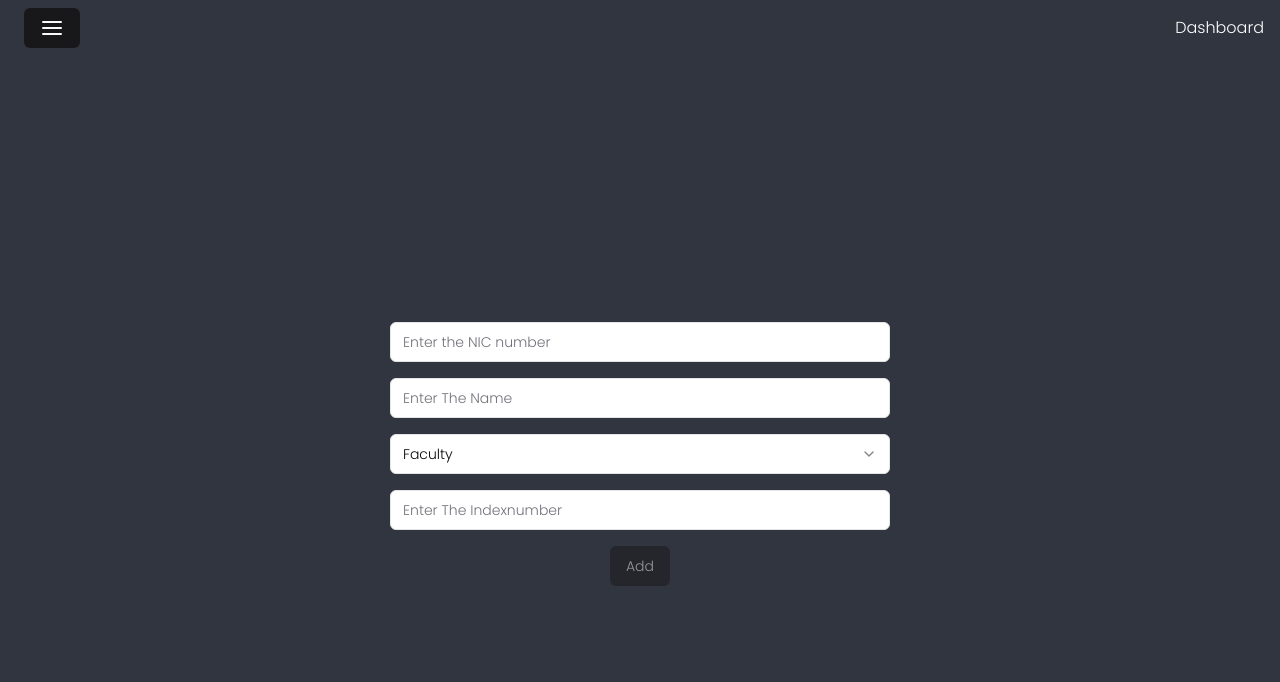
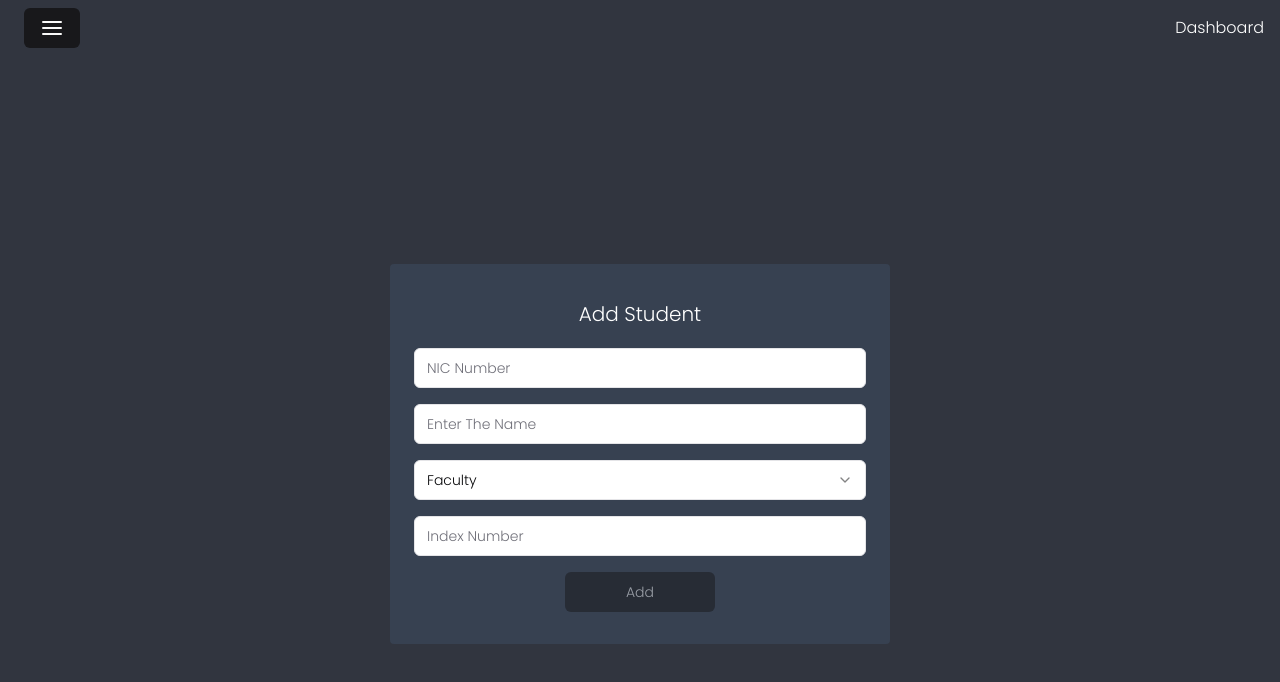
Before and after one commit to SPM-TECH/Library-Management, a React (Vite) app in the folder front-end/: page /Users in a window 1280 px wide. Shown: the top 682 px of the page. Built offline with nearby package versions, Linux system fonts and the light colour scheme.

Commit message:
styles changes in input

```diff
--- a/front-end/package.json
+++ b/front-end/package.json
@@ -30,6 +30,7 @@
   },
   "devDependencies": {
     "@types/node": "^20.5.9",
+    "@types/randomcolor": "^0.5.7",
     "@types/react": "^18.2.15",
     "@types/react-dom": "^18.2.7",
     "@typescript-eslint/eslint-plugin": "^6.0.0",
--- a/front-end/src/api/users.ts
+++ b/front-end/src/api/users.ts
@@ -21,11 +21,8 @@ export async function getUserByNic(nic: string) {
   return data;
 }
 
-export async function addUser(Data:Object) {
-  //console.log(Data)
-const { data } = await axios.post<User>(`${API_URL}/`,{
-  Data
-});
+export async function addUser(Data: Partial<User>) {
+  const { data } = await axios.post<User>(`${API_URL}/`, Data);
   return data;
 }
 
--- a/front-end/src/components/charts/ServicePieChart.tsx
+++ b/front-end/src/components/charts/ServicePieChart.tsx
@@ -3,7 +3,6 @@ import { useQuery } from "react-query";
 import { getServicesCount } from "@/api/admin";
 import randomColor from "randomcolor";
 import { Skeleton } from "../../components/ui/skeleton";
-import { types } from "util";
 
 const ServicePieChart = () => {
   const { data, isLoading } = useQuery("services", getServicesCount);
@@ -26,7 +25,15 @@ const ServicePieChart = () => {
               layout="horizontal"
               verticalAlign="bottom"
               align="center"
-              wrapperStyle={{ fontSize: "15px", marginTop: 50,columnCount:4,columnGap:20,display:"flex",flexDirection:"row",columnSpan:"revert" }}
+              wrapperStyle={{
+                fontSize: "15px",
+                marginTop: 50,
+                columnCount: 4,
+                columnGap: 20,
+                display: "flex",
+                flexDirection: "row",
+                columnSpan: "revert",
+              }}
             />
             <Pie
               data={datapie}
--- a/front-end/src/pages/Optionpannel.tsx
+++ b/front-end/src/pages/Optionpannel.tsx
@@ -17,6 +17,7 @@ import { getServices } from "@/api/service";
 import { addOptions } from "@/api/users";
 import { useGlobalContext } from "@/context/GlobalContext";
 import { useNavigate } from "react-router-dom";
+import { Loader2 } from "lucide-react";
 
 const options = [
   BookOpenCheck,
@@ -33,12 +34,13 @@ const options = [
 
 export default function Optionpannel() {
   const { data } = useQuery("services", getServices);
-  const { selectedServices, user } = useGlobalContext();
+  const { selectedServices, user, setUser } = useGlobalContext();
   const navigate = useNavigate();
 
   const optionMutation = useMutation({
     mutationFn: async () => await addOptions(user, selectedServices),
     onSuccess: () => {
+      setUser("");
       navigate("/thankyou");
     },
   });
@@ -66,10 +68,13 @@ export default function Optionpannel() {
           <Button
             size="lg"
             disabled={selectedServices.length === 0}
-            className="bg-blue-800"
+            className="w-[300px]"
             onClick={() => optionMutation.mutate()}
           >
-            Submit Your Choices
+            {optionMutation.isLoading && (
+              <Loader2 className="animate-spin mr-2" />
+            )}
+            {optionMutation.isLoading ? "Submitting.." : "Submit Your Choices"}
           </Button>
         </div>
       </div>
--- a/front-end/src/pages/UsersAddpage.tsx
+++ b/front-end/src/pages/UsersAddpage.tsx
@@ -1,11 +1,10 @@
-import { useQuery } from "react-query";
+import { useMutation } from "react-query";
 import { addUser } from "../api/users";
 
 import { Button } from "../components/ui/button";
 import { Input } from "../components/ui/input";
 
 import { useState } from "react";
-import { useGlobalContext } from "@/context/GlobalContext";
 import Layout from "@/components/Layout";
 import {
   Select,
@@ -14,6 +13,7 @@ import {
   SelectTrigger,
   SelectValue,
 } from "../components/ui/select";
+import { Loader2 } from "lucide-react";
 
 const UsersAddpage = () => {
   const [input, setInput] = useState({
@@ -22,21 +22,19 @@ const UsersAddpage = () => {
     index_number: "",
     user_name: "",
   });
-  const [enabled, setEnabled] = useState(false);
   const [errMsg, setErrMsg] = useState("");
 
-  const { setUser } = useGlobalContext();
-
-  const { data, isLoading, isRefetching } = useQuery(
-    ["user"],
-    async () => await addUser(input),
-    {
-      enabled: enabled,
-      onSuccess: (data) => {
-        setUser(data.nic_number);
+  const add = useMutation({
+    mutationFn: async () => await addUser(input),
+    onSuccess: () => {
+      setInput({
+        nic_number: "",
+        faculty: "",
+        index_number: "",
+        user_name: "",
+      });
     },
-    }
-  );
+  });
 
   const handleClick = () => {
     //console.log(input)
@@ -45,18 +43,19 @@ const UsersAddpage = () => {
       setErrMsg("Not a valid nic number");
       return;
     }
-    setEnabled(true);
+    add.mutate();
   };
 
   return (
     <Layout>
       <div className="min-h-screen flex items-center justify-center   bg-cover bg-no-repeat">
-        <div className=" rounded p-10  bg-opacity-50 w-full">
-          <div className="flex flex-col p-6 space-y-4 items-center justify-center    sm:px-32 w-full">
+        <div className="   bg-opacity-50 w-full">
+          <div className="flex flex-col  items-center justify-center w-full">
+            <form className="flex flex-col space-y-4  items-center justify-center bg-[#374151] px-6 py-8 w-full sm:w-[500px] rounded">
+              <h3 className="my-1 text-white text-xl">Add Student</h3>
               <Input
                 name="nic_number"
-              className="sm:w-[500px]"
-              placeholder="Enter the NIC number"
+                placeholder="NIC Number"
                 value={input.nic_number}
                 onChange={(e) =>
                   setInput((input) => ({
@@ -67,7 +66,6 @@ const UsersAddpage = () => {
               />
               <Input
                 name="user_name"
-              className="sm:w-[500px]"
                 placeholder="Enter The Name"
                 value={input.user_name}
                 onChange={(e) =>
@@ -77,8 +75,12 @@ const UsersAddpage = () => {
                   }))
                 }
               />
-            <Select onValueChange={(val)=>setInput((input)=>({...input,'faculty':val}))}>
-              <SelectTrigger className="sm:w-[500px]">
+              <Select
+                onValueChange={(val) =>
+                  setInput((input) => ({ ...input, faculty: val }))
+                }
+              >
+                <SelectTrigger>
                   <SelectValue placeholder="Faculty" />
                 </SelectTrigger>
                 <SelectContent>
@@ -110,9 +112,8 @@ const UsersAddpage = () => {
               </Select>
 
               <Input
-              className="sm:w-[500px]"
                 name="index_number"
-              placeholder="Enter The Indexnumber"
+                placeholder="Index Number"
                 value={input.index_number}
                 onChange={(e) =>
                   setInput((input) => ({
@@ -123,19 +124,15 @@ const UsersAddpage = () => {
               />
 
               <Button
-              disabled={
-                input.nic_number.length === 0 || isRefetching || isLoading
-              }
+                disabled={input.nic_number.length === 0 || add.isLoading}
                 onClick={handleClick}
+                className="w-[150px] mt-4"
               >
-              {isLoading ? "Loading" : "Add"}
+                {add.isLoading && <Loader2 className="animate-spin mr-2" />}
+                {add.isLoading ? "Loading" : "Add"}
               </Button>
+            </form>
           </div>
-          {enabled && !isLoading && !data && input.nic_number.length > 0 && (
-            <p className="text-red-600 text-sm my-1 text-center">
-              User Already exist!
-            </p>
-          )}
 
           <p className="text-red-600 text-sm my-1 text-center">{errMsg}</p>
         </div>
```
Also changed, not shown: 2 other files (tests, documents, lock files or other folders). Lines whose indentation alone changed are shown as unchanged.
